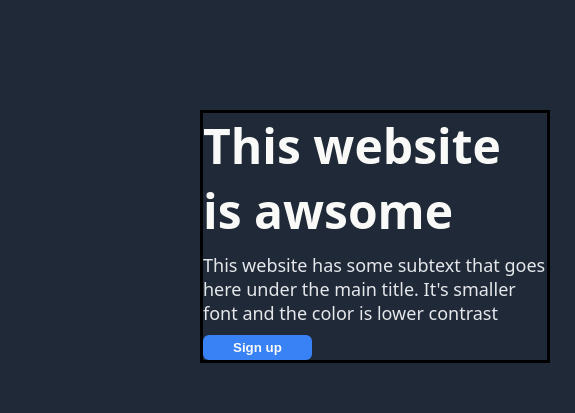
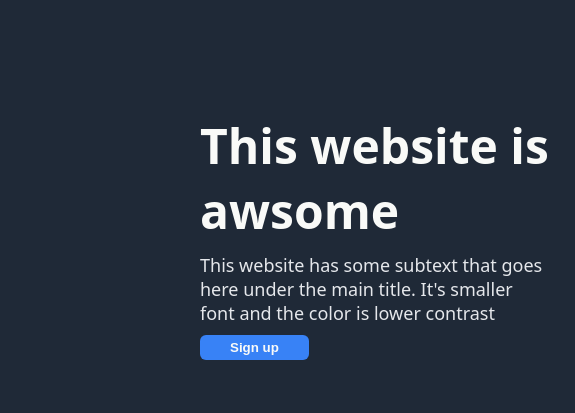
Before and after one commit to lodioso/odin-landing-page, a plain HTML site: page index.html in a window 1280 px wide. Shown: the part 124-537 px from the top of the page, 0-575 px from the left. Drawn offline with Linux system fonts and the light colour scheme.

Commit message:
Removed black border from text box

```diff
--- a/style.css
+++ b/style.css
@@ -44,7 +44,7 @@
     align-items: flex-start;
     flex: 0 1 auto;
     width: 500px;
-    border-style: solid;
+
 }
 
 .top_right {
```
